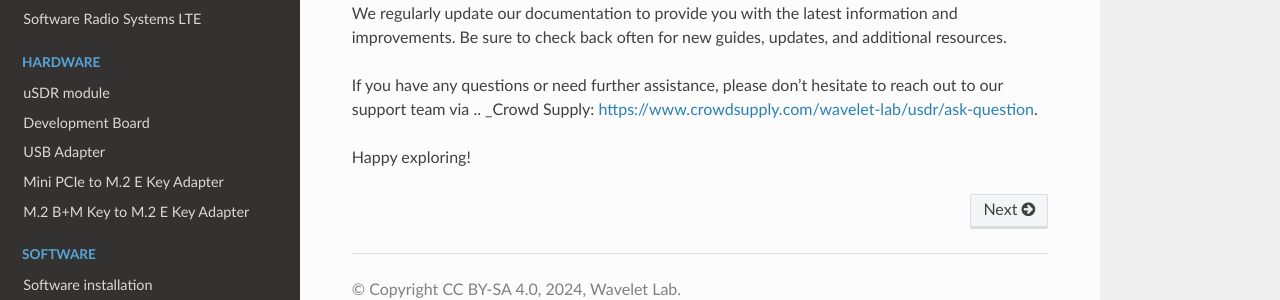
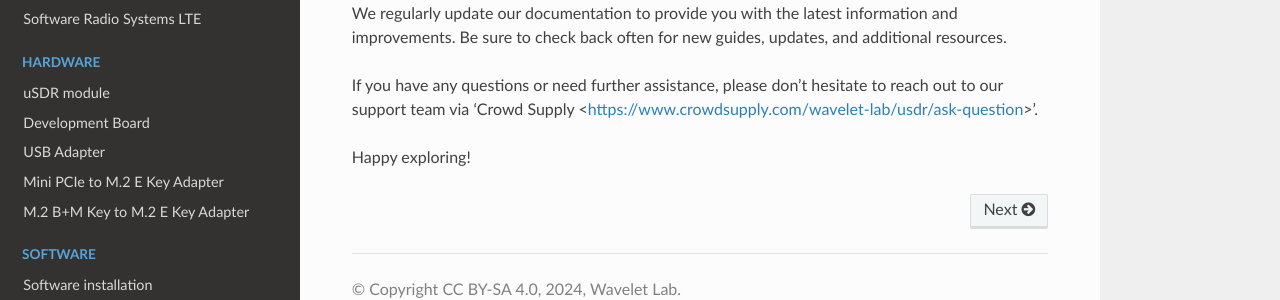
Before and after one commit to wavelet-lab/docs, a Sphinx documentation site: the page built from source/index.rst, in a window 1280 px wide. Shown: the part 278-578 px from the top of the page. Built offline with Sphinx 7.4.7 and the Read the Docs theme 2.0.0, drawn with Linux system fonts in a browser that asks for light colours.

```diff
--- a/source/index.rst
+++ b/source/index.rst
@@ -5,7 +5,7 @@ Welcome to the official documentation of Wavelet Lab's projects! Here, you will
 
 We regularly update our documentation to provide you with the latest information and improvements. Be sure to check back often for new guides, updates, and additional resources.
 
-If you have any questions or need further assistance, please don’t hesitate to reach out to our support team via .. _Crowd Supply: https://www.crowdsupply.com/wavelet-lab/usdr/ask-question.
+If you have any questions or need further assistance, please don’t hesitate to reach out to our support team via 'Crowd Supply <https://www.crowdsupply.com/wavelet-lab/usdr/ask-question>'.
 
 Happy exploring!
 
```
